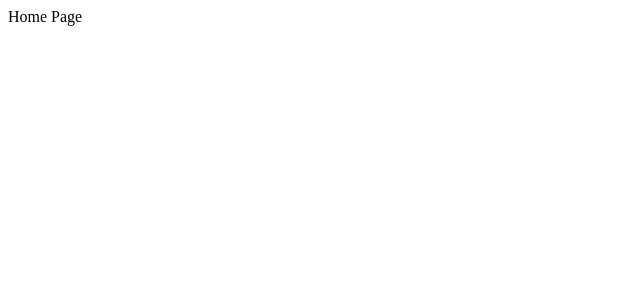
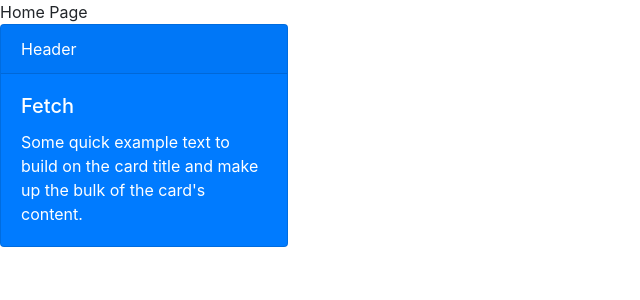
Before and after one commit to plucodev/portfolio, a React (Create React App) app: page / in a window 1280 px wide. Shown: the top 300 px of the page, without its empty margins (0-640 px from the left). Built offline with nearby package versions, Linux system fonts and the light colour scheme.

Commit message:
configured bootstrap

```diff
--- a/package.json
+++ b/package.json
@@ -3,9 +3,6 @@
   "version": "0.1.0",
   "private": true,
   "dependencies": {
-    "@testing-library/jest-dom": "^5.11.5",
-    "@testing-library/react": "^11.1.0",
-    "@testing-library/user-event": "^12.1.10",
     "bootstrap": "^4.5.3",
     "jquery": "^3.5.1",
     "popper.js": "^1.16.1",
--- a/src/components/card.js
+++ b/src/components/card.js
@@ -3,14 +3,18 @@ import PropTypes from 'prop-types'
 
 const Card = props => {
     return (
-        <div className="card">
-            Card
+        <div className="card text-white bg-primary mb-3" style={{maxWidth: "18rem"}}>
+            <div className="card-header">Header</div>
+            <div className="card-body">
+                <h5 className="card-title">{props.title}</h5>
+                <p className="card-text">Some quick example text to build on the card title and make up the bulk of the card's content.</p>
+            </div>
         </div>
     )
 }
 
 Card.propTypes = {
-
+    title: PropTypes.string
 }
 
 export default Card
--- a/src/index.js
+++ b/src/index.js
@@ -1,7 +1,8 @@
 import React from 'react';
 import ReactDOM from 'react-dom';
 import App from './App';
-import "bootstrap";
+import "bootstrap/dist/css/bootstrap.css";
+// import "bootstrap";
 
 ReactDOM.render(
   <React.StrictMode>
--- a/src/views/home.js
+++ b/src/views/home.js
@@ -1,10 +1,12 @@
 import React from 'react'
 import PropTypes from 'prop-types'
+import Card from '../components/card';
 
 const Home = props => {
     return (
         <div>
             Home Page
+            <Card title={`Fetch`} />
         </div>
     )
 }
```
